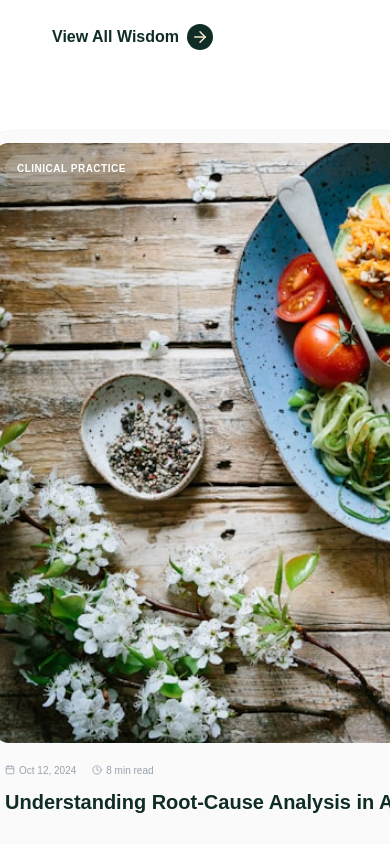
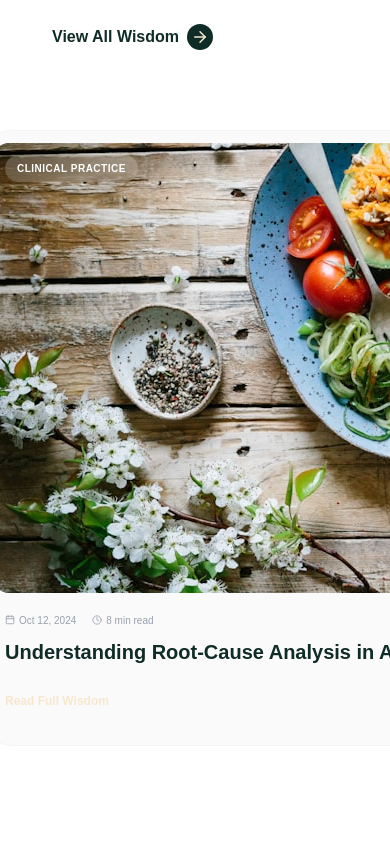
Before and after one commit to ksj5551d-cyber/ayurveda-web, a Next.js app: page / in a window 390 px wide. Shown: the part 10140-10984 px from the top of the page. Built offline with nearby package versions, Linux system fonts and the light colour scheme.

Commit message:
articles component change

```diff
--- a/src/components/Articles.jsx
+++ b/src/components/Articles.jsx
@@ -146,17 +146,17 @@ export default function Articles() {
 
         {/* Mobile / Tablet View (Horizontal Slider) */}
         <div className="lg:hidden">
-          <div className="flex gap-6 overflow-x-auto hide-scrollbar pb-10 -mx-6 px-6 snap-x touch-pan-y">
+          <div className="flex gap-6 overflow-x-auto hide-scrollbar pb-10 -mx-6 px-6 mobile-scroll-snap">
             {articles.map((article, index) => (
               <motion.div
                 key={index}
                 initial={{ opacity: 0, scale: 0.95 }}
                 whileInView={{ opacity: 1, scale: 1 }}
                 viewport={{ once: true }}
-                className="min-w-[300px] flex-shrink-0 snap-center group"
+                className="min-w-[280px] sm:min-w-[320px] flex-shrink-0 group"
               >
                 <div className="bg-zinc-50 rounded-[2rem] overflow-hidden border border-zinc-100 p-3 h-full">
-                  <div className="relative rounded-2xl overflow-hidden aspect-[4/3] mb-5">
+                  <div className="relative rounded-2xl overflow-hidden aspect-video mb-5">
                     <img
                       src={article.image}
                       alt={article.title}
```
